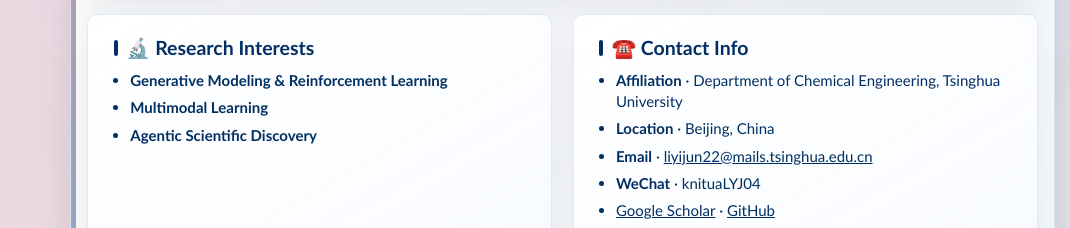
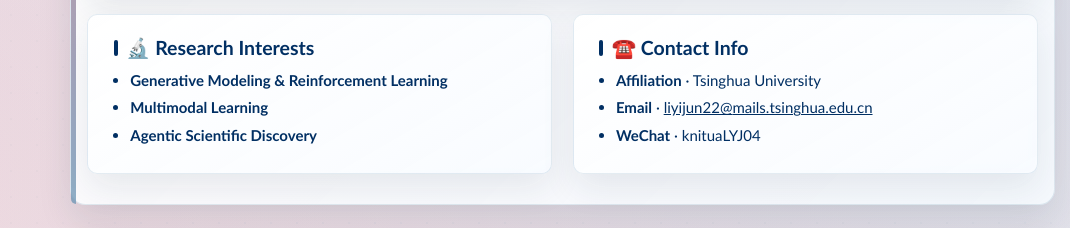
Before and after one commit to Knitua/knitua.github.io, a plain HTML site: page index.html in a window 1280 px wide. Shown: the part 544-772 px from the top of the page, 210-1280 px from the left. Drawn offline with Linux system fonts and the light colour scheme.

Commit message:
Simplify the contact card

```diff
--- a/index.html
+++ b/index.html
@@ -78,11 +78,9 @@
           <div class="highlight-block" id="contact-info">
             <h3>☎️ Contact Info</h3>
             <ul>
-              <li><strong>Affiliation</strong> · Department of Chemical Engineering, Tsinghua University</li>
-              <li><strong>Location</strong> · Beijing, China</li>
+              <li><strong>Affiliation</strong> · Tsinghua University</li>
               <li><strong>Email</strong> · <a href="mailto:liyijun22@mails.tsinghua.edu.cn">liyijun22@<wbr>mails.tsinghua.edu.cn</a></li>
               <li><strong>WeChat</strong> · knituaLYJ04</li>
-              <li><a href="https://scholar.google.com/citations?user=Y6_DXH0AAAAJ">Google Scholar</a> · <a href="https://github.com/Knitua">GitHub</a></li>
             </ul>
           </div>
         </div>
```
